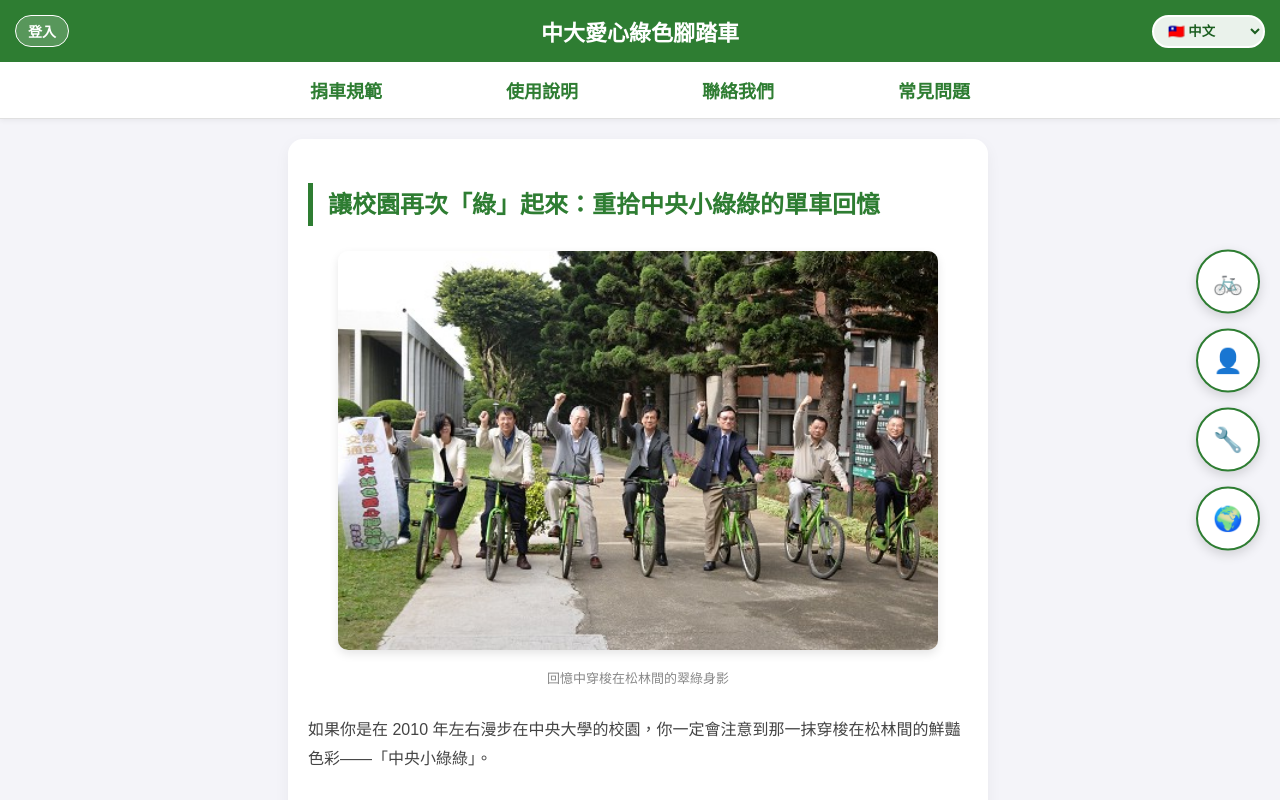
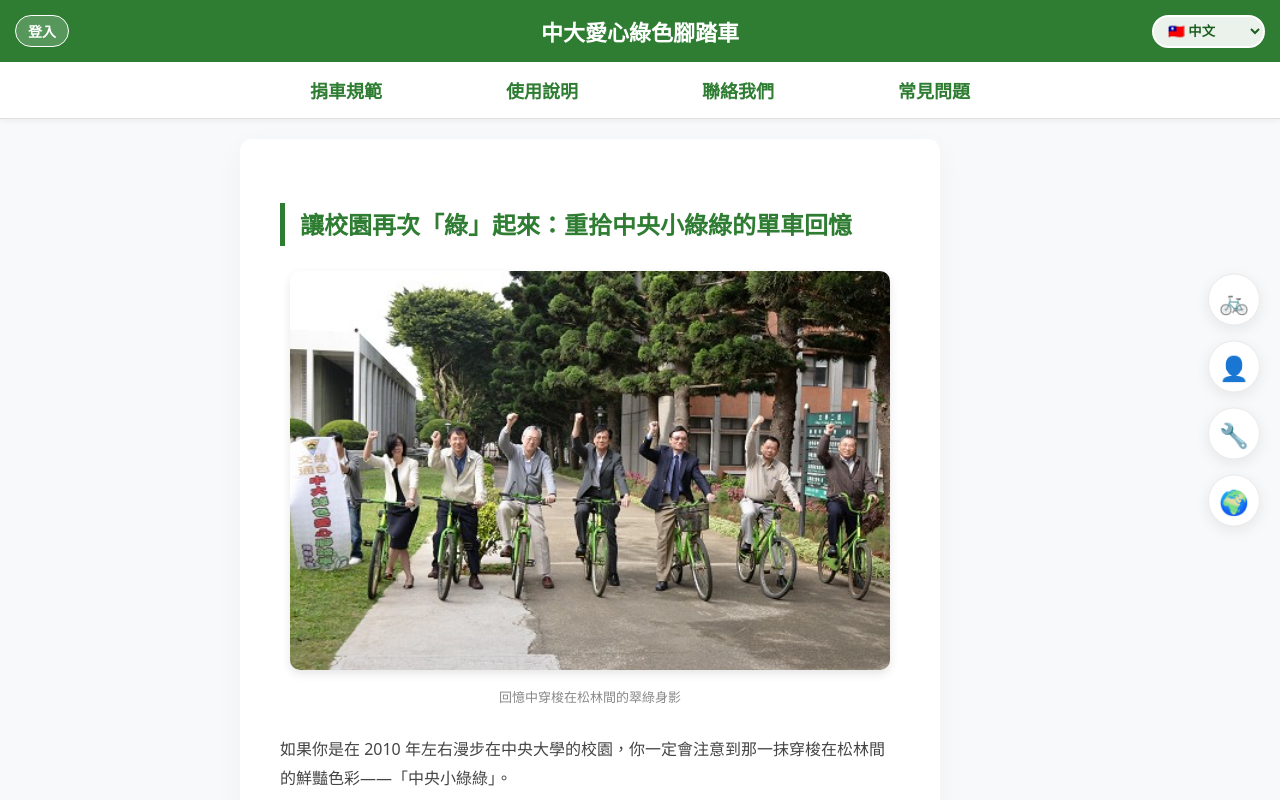
Before and after one commit to pei-chen0112/final-project, a plain HTML site: page website/Eng.html in a window 1280 px wide. Drawn offline with nearby package versions, Linux system fonts and the light colour scheme.

Commit message:
update style

```diff
--- a/website/Style.css
+++ b/website/Style.css
@@ -1,6 +1,28 @@
 
         /* ==================== 1. 基礎與共用樣式 ==================== */
-        body { font-family: "微軟正黑體", Arial, sans-serif; margin: 0; padding: 0; background: #f4f4f9; height: 100vh; display: flex; flex-direction: column; }
+        :root {
+    --primary-green: #2e7d32;
+    --dark-green: #1b5e20;
+    --light-green: #e8f5e9;
+    --accent-orange: #ff9800;
+    --text-main: #333333;
+    --text-muted: #666666;
+    --bg-color: #f8f9fa;
+    --border-radius: 12px;
+}
+
+body {
+    /* 加入系統字體，讓不同系統的渲染更現代 */
+    font-family: system-ui, -apple-system, BlinkMacSystemFont, "Segoe UI", Roboto, "微軟正黑體", sans-serif;
+    margin: 0;
+    padding: 0;
+    background: var(--bg-color);
+    color: var(--text-main);
+    height: 100vh;
+    display: flex;
+    flex-direction: column;
+    -webkit-font-smoothing: antialiased; /* 讓字體更平滑 */
+}
         .view-section { display: none; width: 100%; height: 100%; flex-direction: column; overflow-y: auto; }
         .active-view { display: flex; }
         .btn { border: none; padding: 12px; width: 100%; border-radius: 8px; cursor: pointer; font-size: 16px; font-weight: bold; margin-top: 10px; color: white; transition: 0.3s; }
@@ -131,17 +153,11 @@
 .story-section {
     width: 90%;
     max-width: 700px;
-    margin: 0 auto; /* 保持原本的水平置中邏輯 */
-
-    /* 使用相對定位來微調位置 */
-    position: relative;
-    left: 48px; /* 這裡的數值越大，文章就越往右移 */
-
-    /* 以下維持原有的美化樣式 */
-    padding: 20px;
+    margin: 0 auto; /* 完美的水平置中，不需要 left 偏移 */
+    padding: 40px; /* 增加呼吸空間 */
     background: white;
-    border-radius: 15px;
-    box-shadow: 0 5px 15px rgba(0,0,0,0.05);
+    border-radius: var(--border-radius);
+    box-shadow: 0 8px 30px rgba(0, 0, 0, 0.04); /* 更輕柔、擴散的現代陰影 */
     text-align: left;
     line-height: 1.8;
     color: #444;
@@ -237,24 +253,24 @@
 /* 個別按鈕樣式 */
 .nav-item {
     background-color: white;
-    width: 60px;
-    height: 60px;
-    border-radius: 50%; /* 圓形按鈕 */
+    width: 50px; /* 稍微縮小，看起來更精緻 */
+    height: 50px;
+    border-radius: 50%;
     display: flex;
-    flex-direction: column;
     justify-content: center;
     align-items: center;
-    box-shadow: 0 4px 12px rgba(0,0,0,0.15);
+    box-shadow: 0 4px 15px rgba(0,0,0,0.08);
     cursor: pointer;
-    transition: all 0.3s ease;
-    border: 2px solid #2e7d32;
-    overflow: hidden;
+    transition: all 0.3s cubic-bezier(0.25, 0.8, 0.25, 1);
+    border: 1px solid #eaeaea; /* 拿掉粗糙的綠色外框，改用淺灰 */
+    color: var(--primary-green);
 }
 
 .nav-item:hover {
-    width: 120px; /* 懸停時展開顯示文字 */
-    border-radius: 30px;
-    background-color: #2e7d32;
+    background-color: var(--primary-green);
+    color: white;
+    transform: translateY(-3px); /* 懸停時稍微上浮 */
+    box-shadow: 0 8px 25px rgba(46, 125, 50, 0.25);
 }
 
 .nav-icon {
@@ -321,3 +337,38 @@
     color: #1b5e20;
     text-decoration: underline;
 }
+.input-group input {
+    width: 100%;
+    padding: 12px 15px;
+    border: 1px solid #ddd;
+    border-radius: 8px;
+    box-sizing: border-box;
+    font-size: 16px;
+    background-color: #fff;
+    transition: all 0.2s ease; /* 平滑過渡 */
+}
+
+/* 點擊輸入框時的專業光暈效果 */
+.input-group input:focus {
+    outline: none;
+    border-color: var(--primary-green);
+    box-shadow: 0 0 0 3px rgba(46, 125, 50, 0.15);
+}
+
+.btn {
+    border: none;
+    padding: 14px; /* 稍微加高按鈕，更有質感 */
+    width: 100%;
+    border-radius: 8px;
+    cursor: pointer;
+    font-size: 16px;
+    font-weight: bold;
+    margin-top: 10px;
+    color: white;
+    transition: transform 0.1s ease, background-color 0.2s ease;
+}
+
+/* 按下按鈕時的微小內縮反饋 */
+.btn:active {
+    transform: scale(0.98);
+}
```
